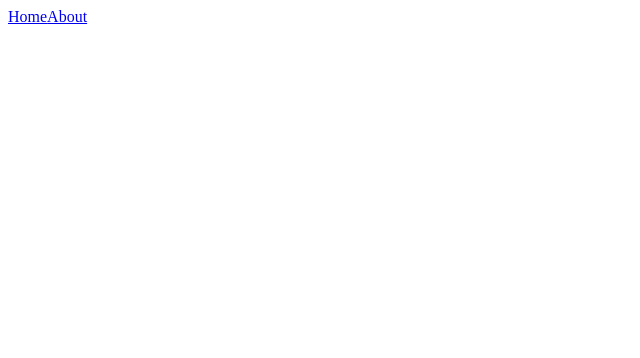
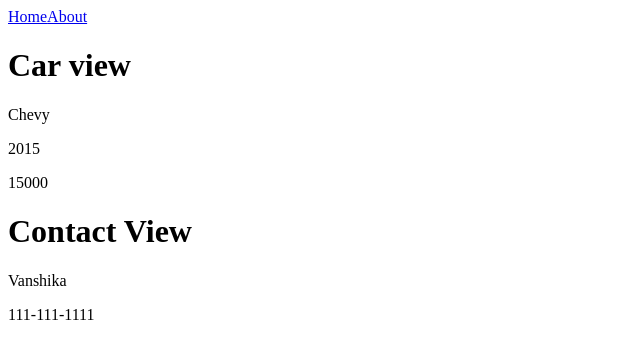
Before and after one commit to VanshikaWadhwa17/VueRouter, a Vue app: page /cars/1/contact in a window 1280 px wide. Before the commit this address had no page. Shown: the top 358 px of the page, without its empty margins (0-640 px from the left). Built offline with nearby package versions, Linux system fonts and the light colour scheme.

Commit message:
Nested routing added

```diff
--- a/src/data/cars.json
+++ b/src/data/cars.json
@@ -3,36 +3,60 @@
         "id":1,
         "name":"Chevy",
         "price":15000,
-        "year":2015
+        "year":2015,
+        "contact":{
+            "dealer":"Vanshika",
+            "number": "111-111-1111"
+        }
     },
     {
         "id":2,
         "name":"Land Rover",
         "price":85000,
-        "year":2013
+        "year":2013,
+        "contact":{
+            "dealer":"Siddhant",
+            "number": "222-222-2222"
+        }
     },
     {
         "id":3,
         "name":"Honda City",
         "price":10000,
-        "year":2010
+        "year":2010,
+        "contact":{
+            "dealer":"Ruby",
+            "number": "333-333-3333"
+        }
     },
     {
         "id":4,
         "name":"Ford",
         "price":20000,
-        "year":2017
+        "year":2017,
+        "contact":{
+            "dealer":"Vanshika",
+            "number": "111-111-1111"
+        }
     },
     {
         "id":5,
         "name":"Maruti Suzuki",
         "price":10000,
-        "year":2014
+        "year":2014,
+        "contact":{
+            "dealer":"Aditya",
+            "number": "444-444-4444"
+        }
     },
     {
         "id":6,
         "name":"Nano",
         "price":2000,
-        "year":2028
+        "year":2028,
+        "contact":{
+            "dealer":"Shyam",
+            "number": "555-555-5555"
+        }
     }
 ]
--- a/src/views/CarView.vue
+++ b/src/views/CarView.vue
@@ -1,5 +1,5 @@
 <script setup>
-import {useRoute} from "vue-router"
+import {useRoute , RouterView} from "vue-router"
 import cars from "../data/cars.json"
 
 const route =useRoute()
@@ -10,12 +10,10 @@ const car= cars.find(c=>c.id===parseInt(route.params.id))
 </script>
 <template>
     <div>
-        <h1>
-            CarView
-
-        </h1>
+       <h1>Car view</h1>
         <p>{{ car.name }}</p>
         <p>{{ car.year }}</p>
         <p>{{ car.price }}</p>
+        <RouterView/>
     </div>
 </template>
--- /dev/null
+++ b/src/views/ContactView.vue
@@ -0,0 +1,13 @@
+<script setup>
+import {useRoute} from "vue-router"
+import cars from "../data/cars.json"
+const route = useRoute()
+const car= cars.find(c=>c.id===parseInt(route.params.id))
+</script>
+<template>
+    <div>
+        <h1>Contact View</h1>
+        <p>{{ car.contact.dealer }}</p>
+        <p>{{ car.contact.number }}</p>
+    </div>
+</template>
```
Also changed, not shown: src/router/index.js (+8 -1 lines).
